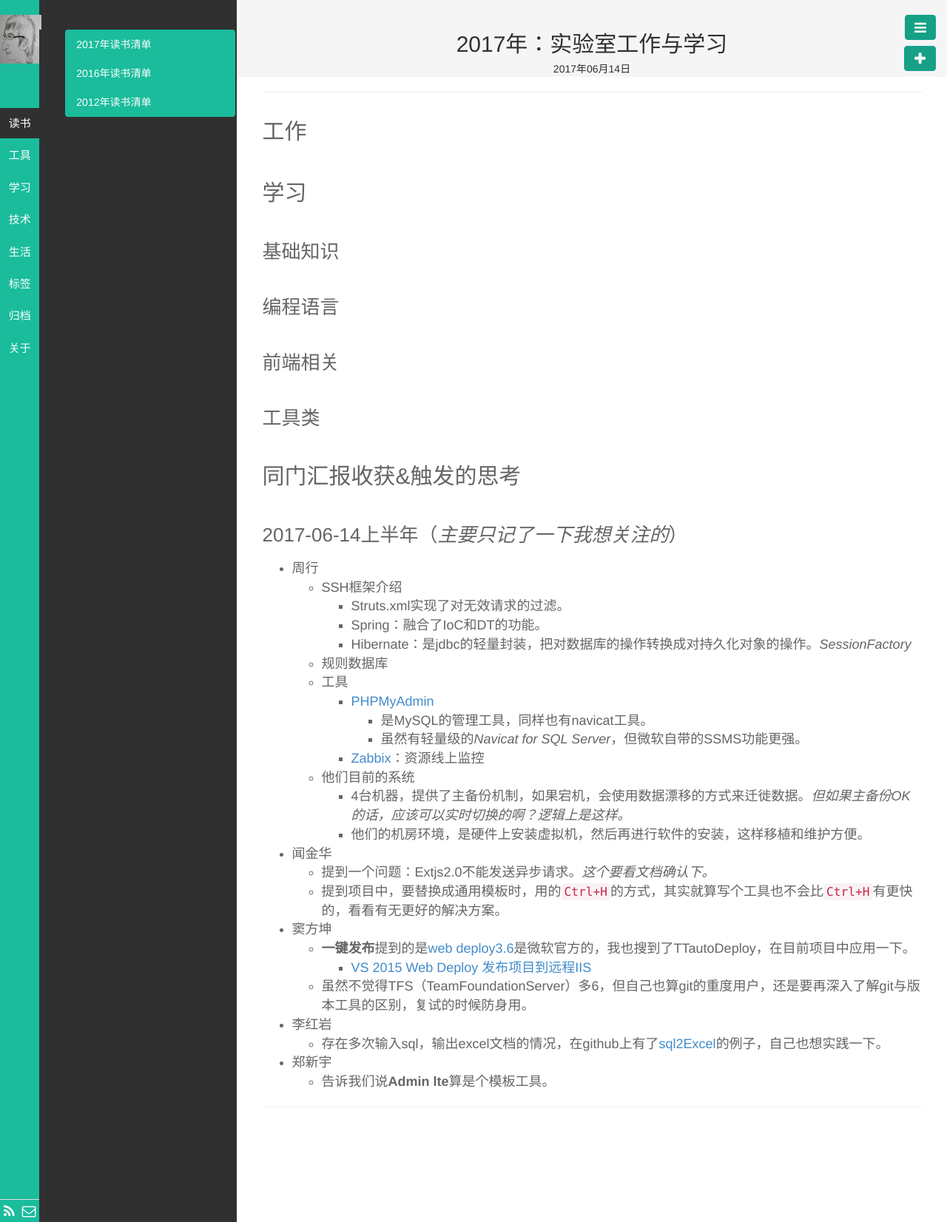
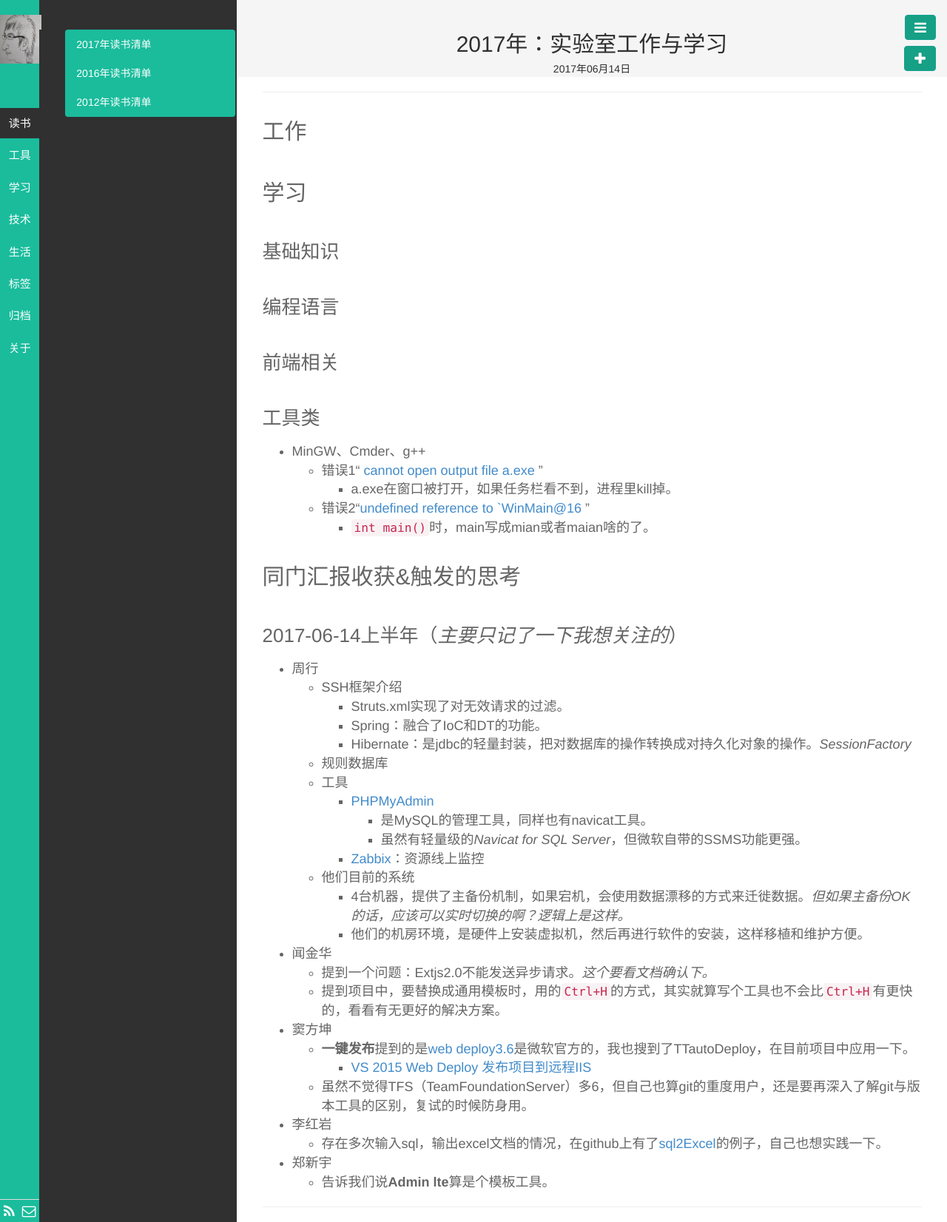
Before and after one commit to wolflion/blog, a Jekyll site: the page built from _posts/技术/2017-06-14-Lab-Work-Learn-in2017.md, in a window 1280 px wide. Shown: the whole page at 74% size. Built offline with Jekyll 4.4.1, drawn with Linux system fonts in a browser that asks for light colours.

Commit message:
更新minGW和cmder以及g++过程中遇到的问题

```diff
--- a/_posts/技术/2017-06-14-Lab-Work-Learn-in2017.md
+++ b/_posts/技术/2017-06-14-Lab-Work-Learn-in2017.md
@@ -18,6 +18,11 @@ description:
 ###  前端相关
 
 ###  工具类
++ MinGW、Cmder、g++
+    + 错误1“ [cannot open output file a.exe](https://zhidao.baidu.com/question/536410790.html) ”
+        + a.exe在窗口被打开，如果任务栏看不到，进程里kill掉。
+    + 错误2“[undefined reference to `WinMain@16](http://blog.csdn.net/chuck_0430/article/details/8824762) ”
+        + `int main()`时，main写成mian或者maian啥的了。
 
 ##  同门汇报收获&触发的思考
 ###  2017-06-14上半年（*主要只记了一下我想关注的*）
```
Also changed, not shown: _posts/工具/2017-07-15-Coder-Toolbox.md (+5 -0 lines).
